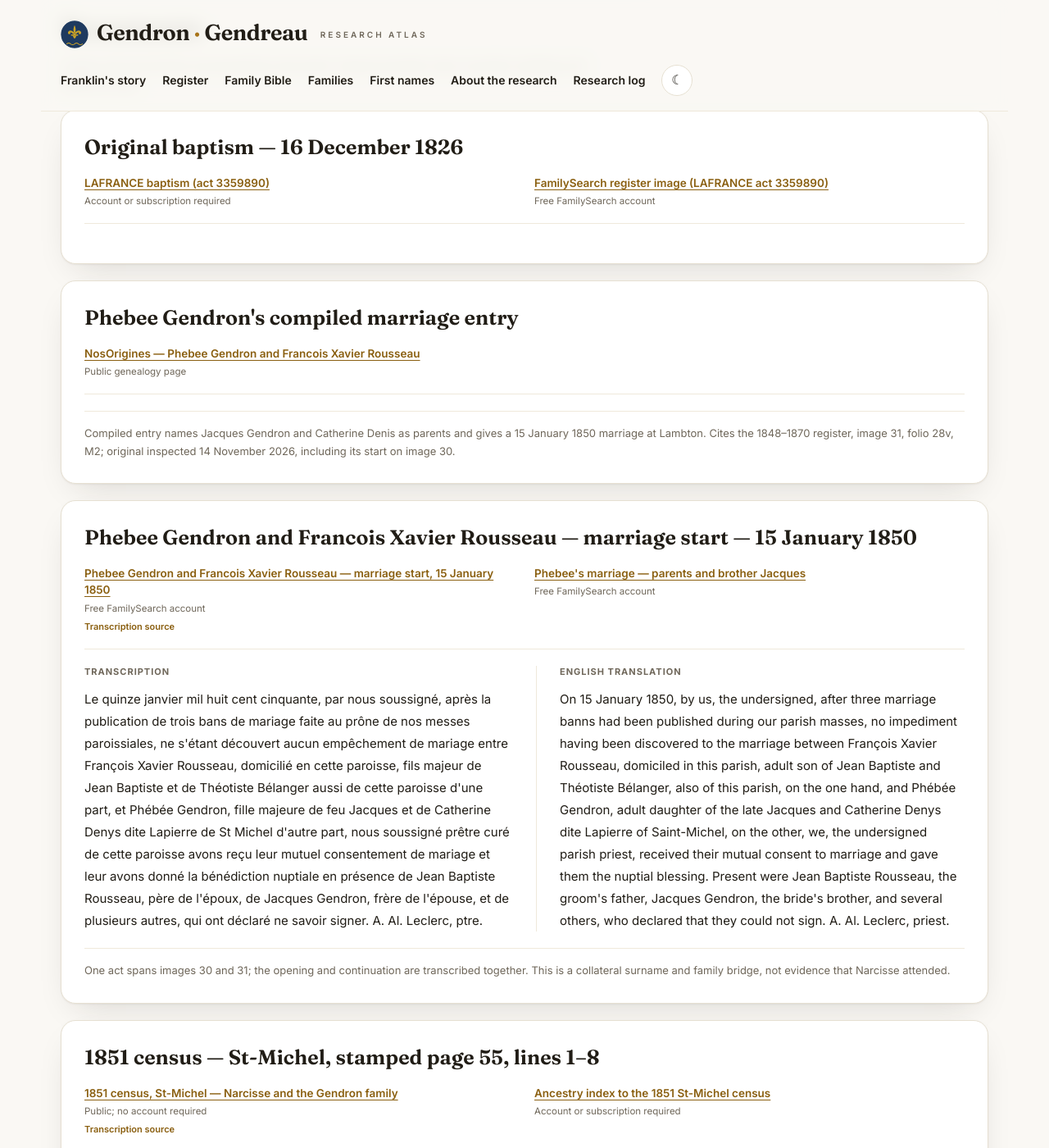
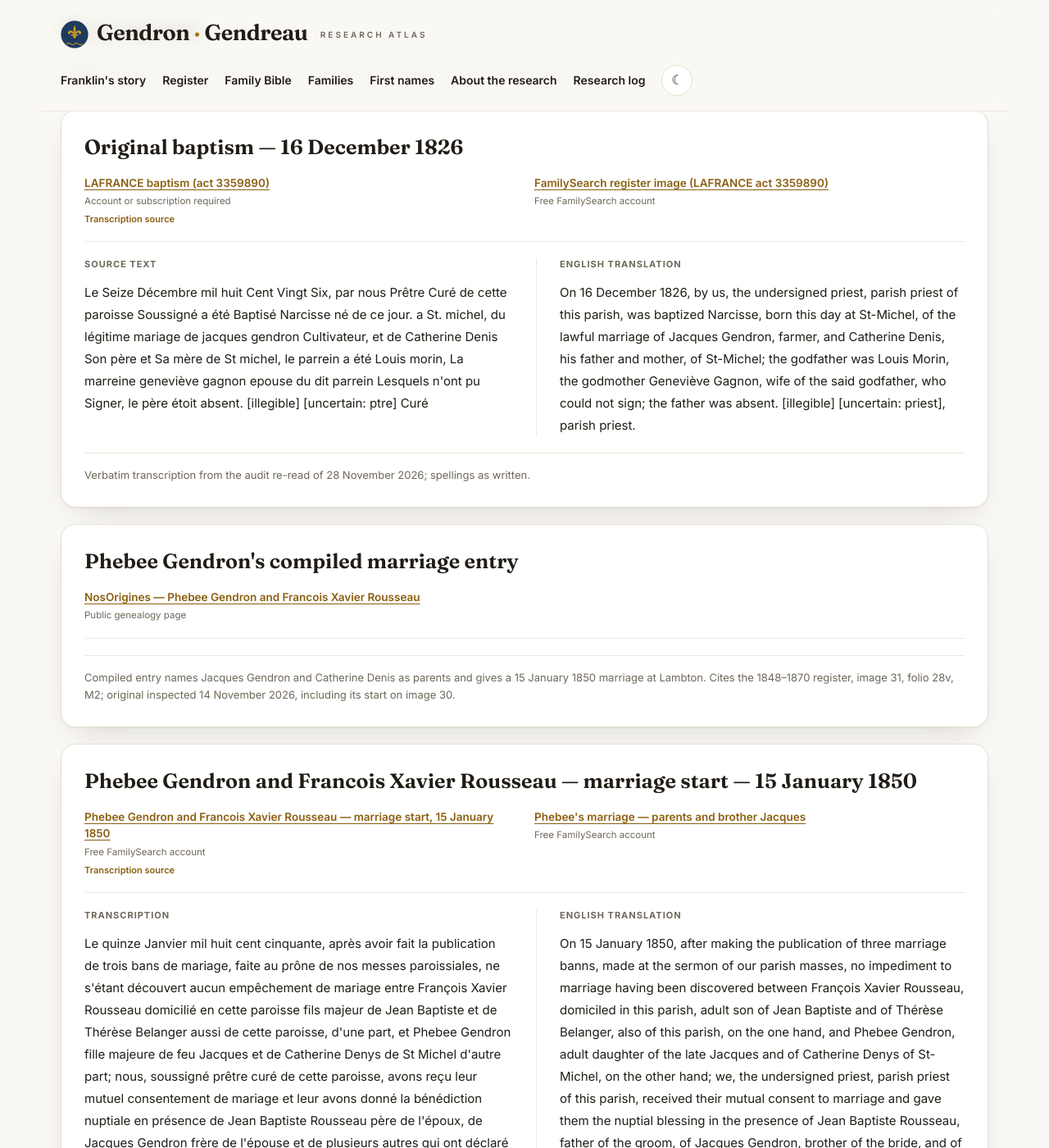
Before and after one commit to vetharmon/gendron-research, a Jekyll site: the page built from _candidates/c192.md, in a window 1280 px wide and 1400 px high, scrolled down 2200 px. Shown: the whole window at 82% size. Built offline with Jekyll 4.4.1, drawn with Linux system fonts in a browser that asks for light colours; some of the changed text lies outside the part shown.

Commit message:
Add files via upload

```diff
--- a/_candidates/c192.md
+++ b/_candidates/c192.md
@@ -30,7 +30,10 @@ sources:
 - label: LAFRANCE baptism (act 3359890)
   url: https://www.genealogiequebec.com/Membership/LAFRANCE/acte/3359890
   access: Account or subscription required
-  provenance: The act number is explicitly recorded in the consolidated candidate register.
+  provenance: The act number is explicitly recorded in the consolidated candidate register. Re-read and verified 28 November 2026 — image d1p_10640722.jpg; the priest's signature is illegible in this copy (the parish copy reads M. Orfroy).
+  text_note: "Verbatim transcription from the audit re-read of 28 November 2026; spellings as written."
+  translation: "On 16 December 1826, by us, the undersigned priest, parish priest of this parish, was baptized Narcisse, born this day at St-Michel, of the lawful marriage of Jacques Gendron, farmer, and Catherine Denis, his father and mother, of St-Michel; the godfather was Louis Morin, the godmother Geneviève Gagnon, wife of the said godfather, who could not sign; the father was absent. [illegible] [uncertain: priest], parish priest."
+  transcription: "Le Seize Décembre mil huit Cent Vingt Six, par nous Prêtre Curé de cette paroisse Soussigné a été Baptisé Narcisse né de ce jour. a St. michel, du légitime mariage de jacques gendron Cultivateur, et de Catherine Denis Son père et Sa mère de St michel, le parrein a été Louis morin, La marreine geneviève gagnon epouse du dit parrein Lesquels n'ont pu Signer, le père étoit absent. [illegible] [uncertain: ptre] Curé"
   document_id: act-3359890
   document_primary: true
   document_title: Original baptism — 16 December 1826
@@ -38,13 +41,14 @@ sources:
 - label: FamilySearch register image (LAFRANCE act 3359890)
   url: https://www.familysearch.org/ark:/61903/3:1:3QS7-L99S-JKMQ
   access: Free FamilySearch account
-  provenance: Quebec, Catholic Parish Registers, 1621-1979 — image 661, DGS 5468729. Matched to the LAFRANCE act on name, date and parents (12 Nov 2026).
+  provenance: Quebec, Catholic Parish Registers, 1621-1979 — image 661, DGS 5468729. Matched to the LAFRANCE act on name, date and parents (12 Nov 2026). Re-read and verified 28 November 2026 — image 661 of 667, film 005468729; this copy writes the mother Catherine Denison and the priest signs M. Orfroy.
+  transcription: "Le Seize Décembre, Mil huit Cent Vingt Six par Nous prêtre Curé de Cette paroisse Soussigné a été Baptisé narcisse né de ce jour a st michel du légitime mariage de Jacques gendron cultivateur, et de Catherine Denison père et de mère de St Michel. Le parrain a été Louis morin, la marraine geneviève gagnon épouse du dit parrain lesquels n'ont sçu signer. Le père étoit absent M. Orfroy ptre, Curé"
   document_id: act-3359890
   document_primary: false
 - label: NosOrigines — Phebee Gendron and Francois Xavier Rousseau
   url: https://www.nosorigines.qc.ca/GenealogieQuebec.aspx?genealogie=Gendron_Phebee&pid=1711929
   access: Public genealogy page
-  provenance: Compiled entry names Jacques Gendron and Catherine Denis as parents and gives a 15 January 1850 marriage at Lambton. Cites the 1848–1870 register, image 31, folio 28v, M2; original inspected 14 November 2026, including its start on image 30.
+  provenance: Compiled entry names Jacques Gendron and Catherine Denis as parents and gives a 15 January 1850 marriage at Lambton. Cites the 1848–1870 register, image 31, folio 28v, M2; original inspected 14 November 2026, including its start on image 30. Light check 28 November 2026 — the profile (ID 1711929) shows Phebee Gendron, daughter of Jacques Gendron and Catherine Denis, married 15 January 1850 at Lambton to François-Xavier Rousseau, citing the FamilySearch Lambton register image 31 of 563, act M-2 — the same act re-read for the entries below; it gives the groom's mother as Therese Belanger, agreeing with the act.
   document_id: source-003
   document_primary: true
   document_title: Phebee Gendron's compiled marriage entry
@@ -52,26 +56,27 @@ sources:
 - label: Phebee Gendron and Francois Xavier Rousseau — marriage start, 15 January 1850
   url: https://www.familysearch.org/ark:/61903/3:1:3QS7-L99Q-QKVN?wc=HC1S-YWL%3A15261501%2C15261502%2C15261503%26cc%3D1321742&cc=1321742&lang=en&i=29&groupId=1321742
   access: Free FamilySearch account
-  provenance: Original register image read on 23 November 2026. Both pages of M2 were read. The mother is Catherine Denys dite Lapierre of Saint-Michel; Jacques Gendron is expressly the bride's brother. Narcisse is not named.
+  provenance: Original register image read on 23 November 2026. Both pages of M2 were read. The mother is Catherine Denys dite Lapierre of Saint-Michel; Jacques Gendron is expressly the bride's brother. Narcisse is not named. Re-read and verified 28 November 2026 — image 30 of 563, film 005470982; the act (M.2) begins at the foot of this page and concludes on the next image. The earlier transcription on this entry named the groom's mother Théotiste Bélanger, the bride's mother Catherine Denys dite Lapierre, and the priest A. Al. Leclerc; the act reads Thérèse Belanger, Catherine Denys, and S. M. Leclerc, and the transcription below is the audit's fresh read of the whole act across both images.
   document_id: source-004
   document_primary: true
   document_title: Phebee Gendron and Francois Xavier Rousseau — marriage start — 15 January 1850
   document_note: One act spans images 30 and 31; the opening and continuation are transcribed together. This is a collateral surname and family bridge, not evidence that Narcisse attended.
-  transcription: Le quinze janvier mil huit cent cinquante, par nous soussigné, après la publication de trois bans de mariage faite au prône de nos messes paroissiales, ne s'étant découvert aucun empêchement de mariage entre François Xavier Rousseau, domicilié en cette paroisse, fils majeur de Jean Baptiste et de Théotiste Bélanger aussi de cette paroisse d'une part, et Phébée Gendron, fille majeure de feu Jacques et de Catherine Denys dite Lapierre de St Michel d'autre part, nous soussigné prêtre curé de cette paroisse avons reçu leur mutuel consentement de mariage et leur avons donné la bénédiction nuptiale en présence de Jean Baptiste Rousseau, père de l'époux, de Jacques Gendron, frère de l'épouse, et de plusieurs autres, qui ont déclaré ne savoir signer. A. Al. Leclerc, ptre.
-  translation: On 15 January 1850, by us, the undersigned, after three marriage banns had been published during our parish masses, no impediment having been discovered to the marriage between François Xavier Rousseau, domiciled in this parish, adult son of Jean Baptiste and Théotiste Bélanger, also of this parish, on the one hand, and Phébée Gendron, adult daughter of the late Jacques and Catherine Denys dite Lapierre of Saint-Michel, on the other, we, the undersigned parish priest, received their mutual consent to marriage and gave them the nuptial blessing. Present were Jean Baptiste Rousseau, the groom's father, Jacques Gendron, the bride's brother, and several others, who declared that they could not sign. A. Al. Leclerc, priest.
+  transcription: "Le quinze Janvier mil huit cent cinquante, après avoir fait la publication de trois bans de mariage, faite au prône de nos messes paroissiales, ne s'étant découvert aucun empêchement de mariage entre François Xavier Rousseau domicilié en cette paroisse fils majeur de Jean Baptiste et de Thérèse Belanger aussi de cette paroisse, d'une part, et Phebee Gendron fille majeure de feu Jacques et de Catherine Denys de St Michel d'autre part; nous, soussigné prêtre curé de cette paroisse, avons reçu leur mutuel consentement de mariage et leur avons donné la bénédiction nuptiale en présence de Jean Baptiste Rousseau père de l'époux, de Jacques Gendron frère de l'épouse et de plusieurs autres qui ont déclaré ne savoir signer. S. M. Leclerc Ptre"
+  translation: "On 15 January 1850, after making the publication of three marriage banns, made at the sermon of our parish masses, no impediment to marriage having been discovered between François Xavier Rousseau, domiciled in this parish, adult son of Jean Baptiste and of Thérèse Belanger, also of this parish, on the one hand, and Phebee Gendron, adult daughter of the late Jacques and of Catherine Denys of St-Michel, on the other hand; we, the undersigned priest, parish priest of this parish, received their mutual consent to marriage and gave them the nuptial blessing in the presence of Jean Baptiste Rousseau, father of the groom, of Jacques Gendron, brother of the bride, and of several others who declared they could not sign. S. M. Leclerc, priest."
   text_language: fr
   text_type: transcription
-  text_note: One act spans images 30 and 31; the opening and continuation are transcribed together. This is a collateral surname and family bridge, not evidence that Narcisse attended.
+  text_note: "Verbatim transcription from the audit re-read of 28 November 2026 (images 30–31 of 563); spellings as written."
 - label: Phebee's marriage — parents and brother Jacques
   url: https://www.familysearch.org/ark:/61903/3:1:3QS7-899Q-QKVB?wc=HC1S-YWL%3A15261501%2C15261502%2C15261503%26cc%3D1321742&cc=1321742&lang=en&i=30&groupId=1321742
   access: Free FamilySearch account
-  provenance: Image 31, upper left, M2, folio 28v. Phebee is daughter of the late Jacques and Catherine Denys dite Lapierre of St-Michel. Witness Jacques Gendron is her brother; Jean Baptiste Rousseau is the groom's father. Narcisse is not named. Original read and downloaded 14 November 2026.
+  provenance: Image 31, upper left, M2, folio 28v. Phebee is daughter of the late Jacques and Catherine Denys dite Lapierre of St-Michel. Witness Jacques Gendron is her brother; Jean Baptiste Rousseau is the groom's father. Narcisse is not named. Original read and downloaded 14 November 2026. Re-read and verified 28 November 2026 — image 31 of 563, film 005470982; this image carries the conclusion of act M.2, transcribed below (the full act is on the preceding entry).
+  transcription: "François Xavier Rousseau domicilié en cette paroisse fils majeur de Jean Baptiste et de Thérèse Belanger aussi de cette paroisse, d'une part, et Phebee Gendron fille majeure de feu Jacques et de Catherine Denys de St Michel d'autre part; nous, soussigné prêtre curé de cette paroisse, avons reçu leur mutuel consentement de mariage et leur avons donné la bénédiction nuptiale en présence de Jean Baptiste Rousseau père de l'époux, de Jacques Gendron frère de l'épouse et de plusieurs autres qui ont déclaré ne savoir signer. S. M. Leclerc Ptre"
   document_id: source-004
   document_primary: false
 - label: 1851 census, St-Michel — Narcisse and the Gendron family
   url: https://data2.collectionscanada.gc.ca/e/e092/e002297829.jpg
   access: Public; no account required
-  provenance: Original census image read on 23 November 2026. The full image and detail confirm lines 1–8, Narcisse's reported age 24 and servant occupation, Catherine Denis, and Ferdinand Gendron/Victoire Barras. The printed age heading is age at next birthday. The child Ferdinand's figure reads 5.
+  provenance: Original census image read on 23 November 2026. The full image and detail confirm lines 1–8, Narcisse's reported age 24 and servant occupation, Catherine Denis, and Ferdinand Gendron/Victoire Barras. The printed age heading is age at next birthday. The child Ferdinand's figure reads 5. The image was downloaded from Library and Archives Canada and read directly by the auditor 28 November 2026 — St-Michel, district 4, handwritten page 28, stamped page 55; lines 1–8 agree with the extract transcribed below (Ferdinand 28, Victoire 23, Ferdinand 5, Victoire 1, Narcisse 24 serviteur, François 19, Joseph 17, Catherine Denis 52, widow's mark). The standing extract stands.
   document_id: source-006
   document_primary: true
   document_title: 1851 census — St-Michel, stamped page 55, lines 1–8
@@ -116,7 +121,7 @@ sources:
 - label: Ancestry index to the 1851 St-Michel census
   url: https://www.ancestry.com/search/collections/1061/records/1654492
   access: Account or subscription required
-  provenance: Finding aid for LAC image e002297829; the original image, rather than the index household assembly, was used for the family identification.
+  provenance: Finding aid for LAC image e002297829; the original image, rather than the index household assembly, was used for the family identification. Provenance note only, 28 November 2026 — Ancestry is not re-opened in this audit (it blocks the auditor's browser); the underlying census page was verified directly from the Library and Archives Canada image (entry above).
   document_id: source-006
   document_primary: false
 filenames: []
```
